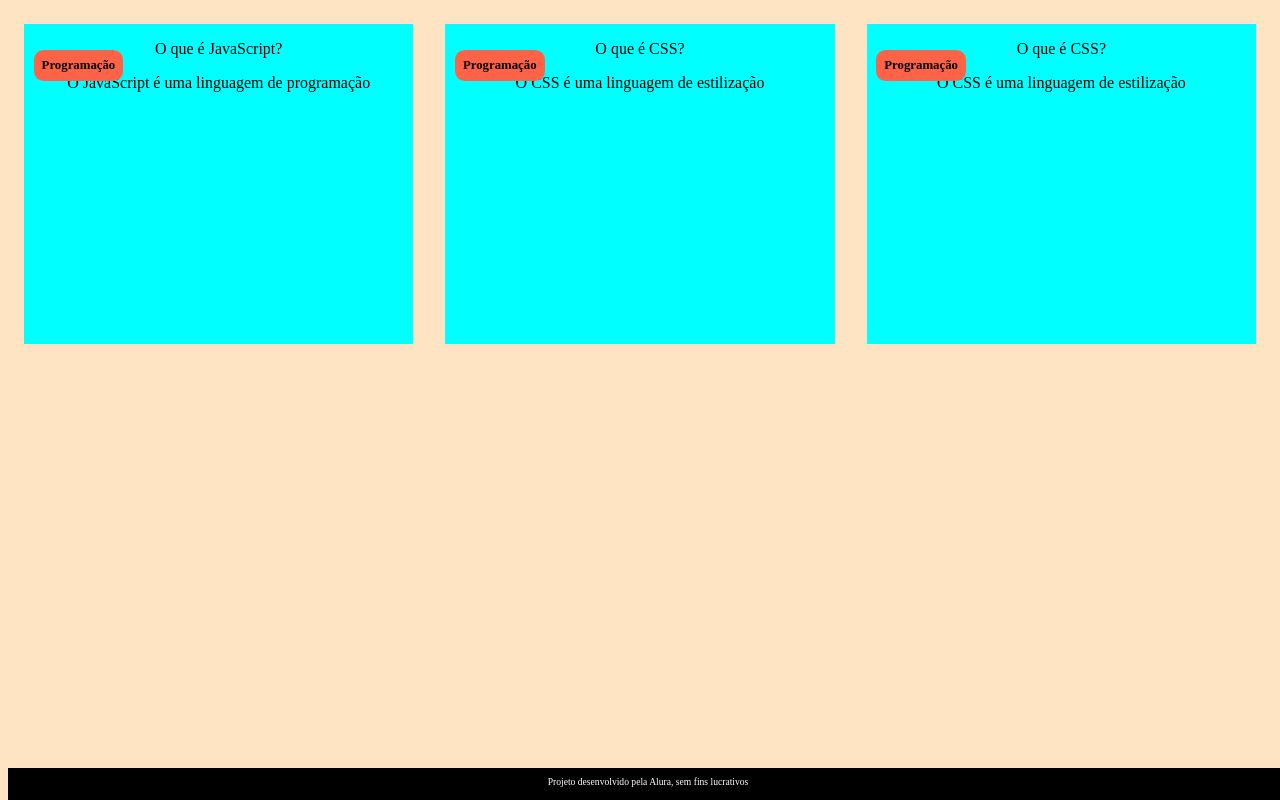
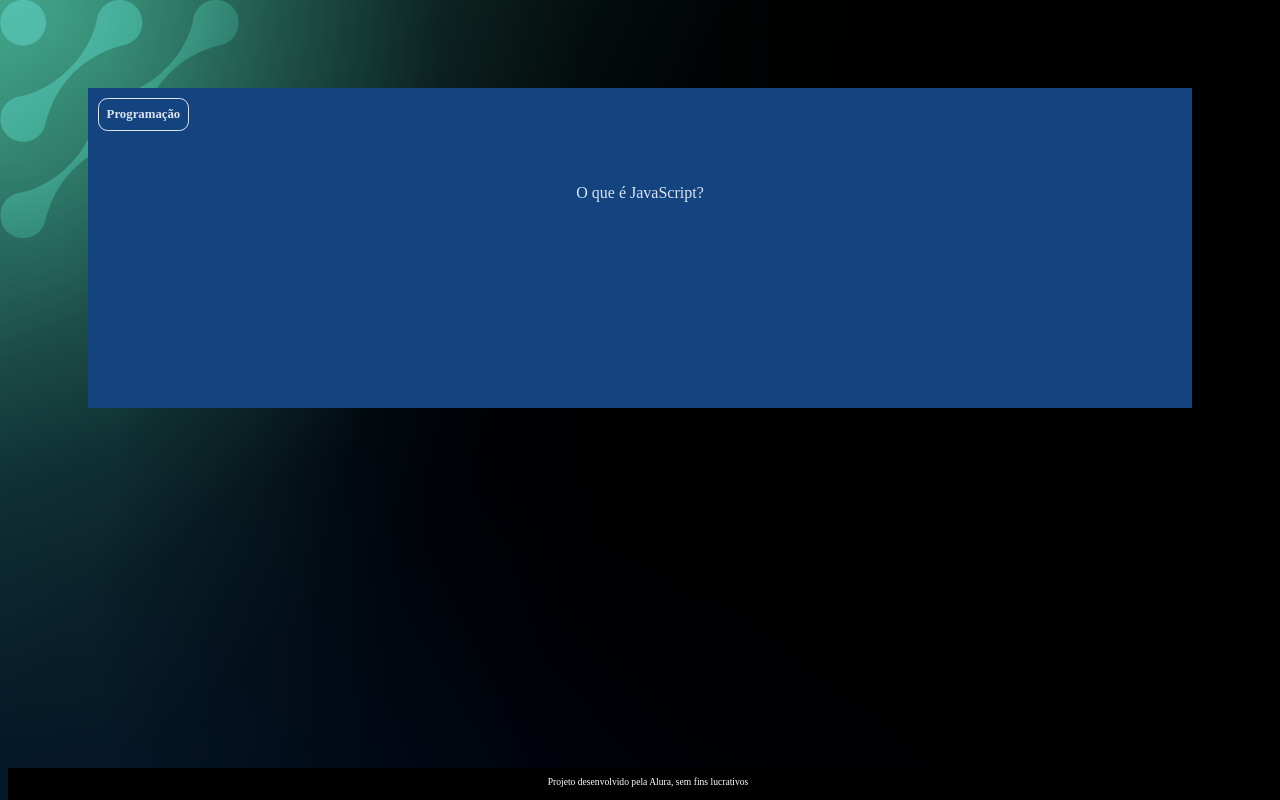
Before and after one commit to SamuelBernabe/projeto-3-24, a plain HTML site: page samuel 2b projeto 3/index.html in a window 1280 px wide. Drawn offline with Linux system fonts and the light colour scheme.

Commit message:
Add files via upload

```diff
--- a/samuel 2b projeto 3/assets/style.css
+++ b/samuel 2b projeto 3/assets/style.css
@@ -1,35 +1,92 @@
+:root {
+    --text-color: #DBE4EF;
+    --card-front-color: #144480;
+    --card-back-color: #00F4BF;
+}
+
 body {
-    background-color: bisque;
+    background: url('flashcard-imagens/img/bg-desktop.webp');
     font-family: Bai Jamjuree;
 }
 
 #container {
     display: flex;
+     flex-wrap: wrap;
+     justify-content: space-between;
+     padding: 4rem;
+     gap: 3rem;
 }
 
 .cartao {
     margin: 1rem 1rem;
-    background-color: aqua;
     height: 20rem;
     flex-grow: 1;
     flex-basis: calc(33% - 6rem);
 }
 
 .cartao__conteudo {
+    background-color: var(--card-front-color);
     text-align: center;
     /* background-color: aquamarine; */
     height: 100%;
+    transform-style: preserve-3d;
+    transition: transform 300ms ease-in-out;
 }
 
 .cartao__conteudo h3 {
-    background-color: tomato;
+    color: var(--text-color);
+    border: 1px solid var(--text-color);
     text-align: left;
     padding: 0.5rem;
     position: absolute;
     margin: 0.6rem;
     border-radius: 0.6rem;
     font-size: 1vw;
+    backface-visibility: hidden;
 }
+
+.cartao__conteudo p {
+    margin-top: 1rem;
+    padding: 2rem;
+    margin-top: 4rem;
+}
+
+.cartao__conteudo__pergunta p {
+    color: var(--text-color);
+    font-weight: 500;
+}
+
+.cartao__conteudo__resposta p {
+    color: var(--card-back-color);
+    font-weight: 700;
+}
+
+.cartao:hover .cartao__conteudo {
+    transform: rotateY(180deg);
+}
+
+.cartao__conteudo__pergunta,
+.cartao__conteudo__resposta {
+    backface-visibility: hidden;
+    position: absolute;
+    height: 100%;
+    width: 100%;
+}
+
+.cartao__conteudo__resposta {
+    transform: rotateY(180deg);
+}
+
+
+
+
+
+
+
+
+
+
+
 
 footer {
     background-color: black;
@@ -43,5 +100,5 @@ footer {
 footer p {
     text-align: center;
     font-size: 0.6rem;
-    margin: 0.5rem;
+    margin-top: 0.5rem;
 }
--- a/samuel 2b projeto 3/index.html
+++ b/samuel 2b projeto 3/index.html
@@ -1,5 +1,5 @@
 <!DOCTYPE html>
-<html lang="en">
+<html lang="pt-br">
 <head>
     <meta charset="UTF-8">
     <meta name="viewport" content="width=device-width, initial-scale=1.0">
@@ -20,32 +20,11 @@
                     </div>
                 </div>
             </article>
-            <article class="cartao">
-                <div class="cartao__conteudo">
-                    <h3>Programação</h3>
-                    <div class="cartao__conteudo__pergunta">
-                        <p>O que é CSS?</p>
-                    </div>
-                    <div class="cartao__conteudo__resposta">
-                        <p>O CSS é uma linguagem de estilização</p>
-                    </div>
-                </div>
-            </article>
-            <article class="cartao">
-                <div class="cartao__conteudo">
-                    <h3>Programação</h3>
-                    <div class="cartao__conteudo__pergunta">
-                        <p>O que é CSS?</p>
-                    </div>
-                    <div class="cartao__conteudo__resposta">
-                        <p>O CSS é uma linguagem de estilização</p>
-                    </div>
-                </div>
-            </article>
         </section>
     </main>
     <footer>
         <p>Projeto desenvolvido pela Alura, sem fins lucrativos</p>
     </footer>
+    <script src="perguntas.js"></script>
 </body>
 </html>
--- /dev/null
+++ b/samuel 2b projeto 3/perguntas.js
@@ -0,0 +1,17 @@
+criaCartao {
+    'Programação',
+    'O que é Python',
+    'O Puthon é uma linguagem de programação'
+}
+
+criaCartao {
+    'Geografia',
+    'Qual a capital da França?',
+    'A capital da França é Paris'
+}
+
+criaCartao {
+    'Programação',
+    'O que é uma função?',
+    'Uma função é um bloco de código que executa alguma tarefa'
+}
```
Also changed, not shown: samuel 2b projeto 3/assets/flashcard-imagens/img/bg-desktop.webp (added), samuel 2b projeto 3/assets/flashcard-imagens/img/bg-mobile.webp (added), samuel 2b projeto 3/assets/flashcard-imagens/img/bg-tablet.webp (added), 1 other file.
